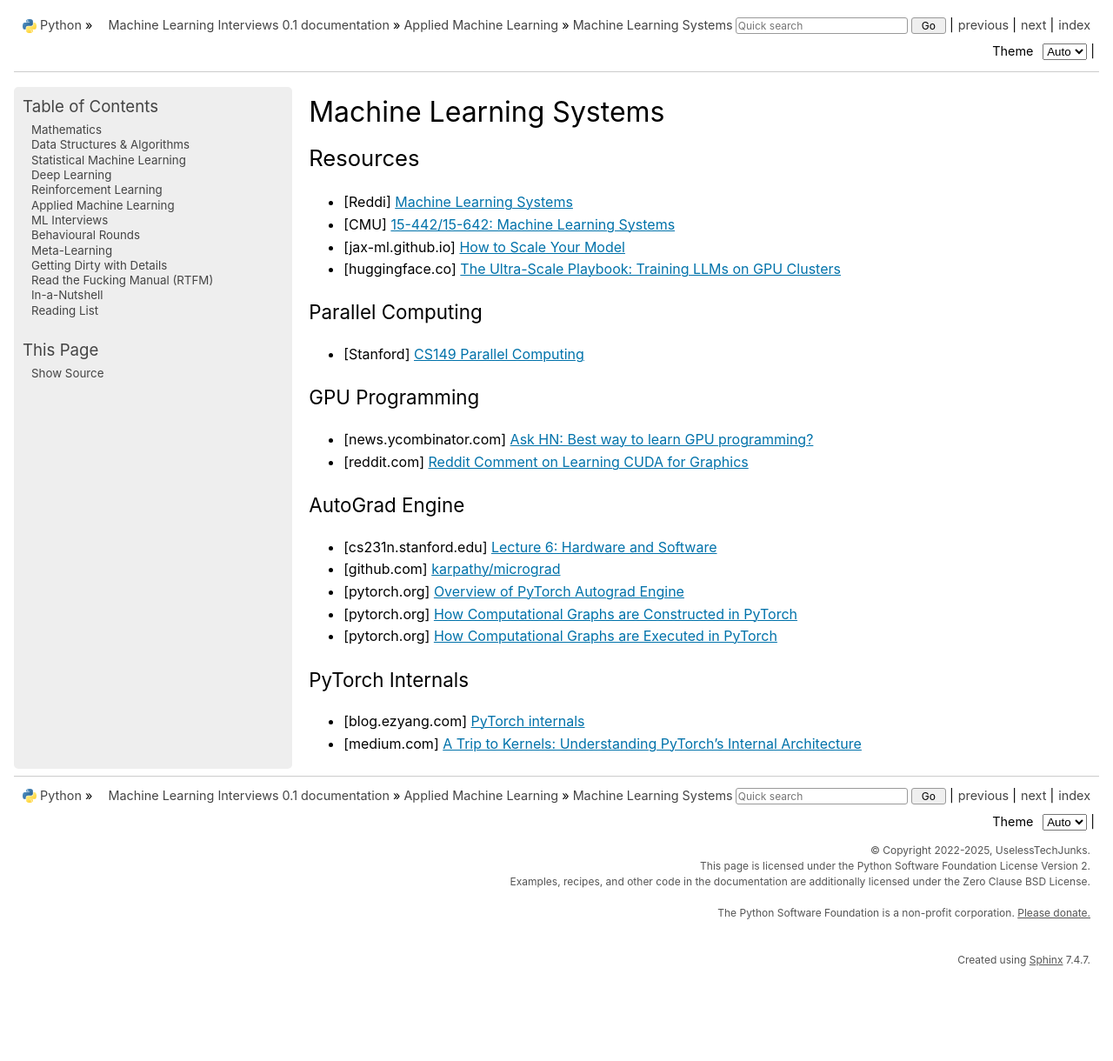
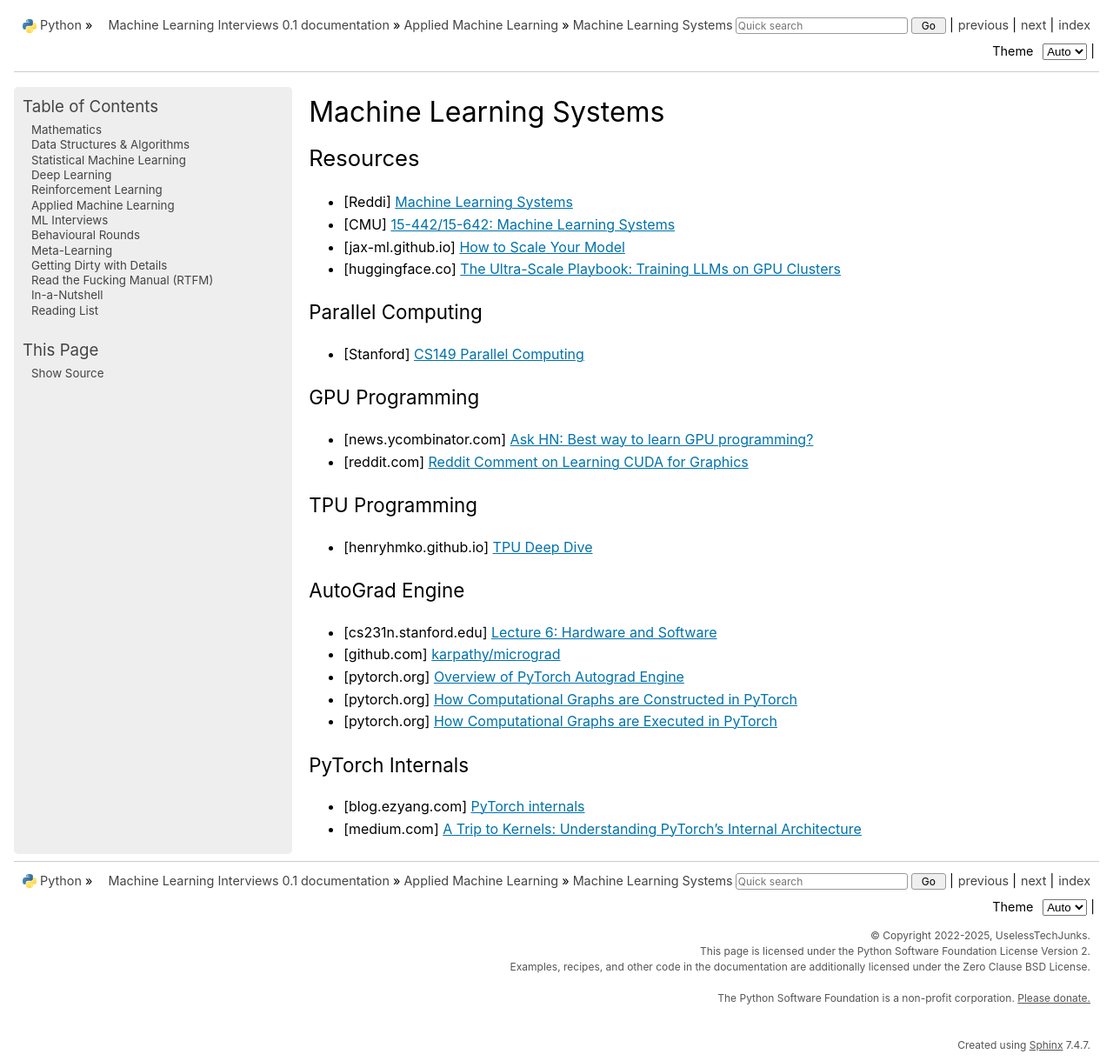
Before and after one commit to uselesstechjunks/leetcode, a Sphinx documentation site: the page built from docs/source/applied/sys/mlsys.rst, in a window 1280 px wide and 1220 px high. Shown: the whole window at 87% size. Built offline with Sphinx 7.4.7, drawn with Linux system fonts in a browser that asks for light colours; pages that are not in the unit, such as notebooks, are missing from menus.

Commit message:
Update mlsys.rst

```diff
--- a/docs/source/applied/sys/mlsys.rst
+++ b/docs/source/applied/sys/mlsys.rst
@@ -21,6 +21,11 @@ GPU Programming
 - [reddit.com] `Reddit Comment on Learning CUDA for Graphics <https://old.reddit.com/r/GraphicsProgramming/comments/1fpi2cv/learning_cuda_for_graphics/loz9sm3/>`_
 
 ===============================================================================
+TPU Programming
+===============================================================================
+- [henryhmko.github.io] `TPU Deep Dive <https://henryhmko.github.io/posts/tpu/tpu.html>`_
+
+===============================================================================
 AutoGrad Engine
 ===============================================================================
 - [cs231n.stanford.edu] `Lecture 6: Hardware and Software <https://cs231n.stanford.edu/slides/2021/lecture_6.pdf>`_
```
